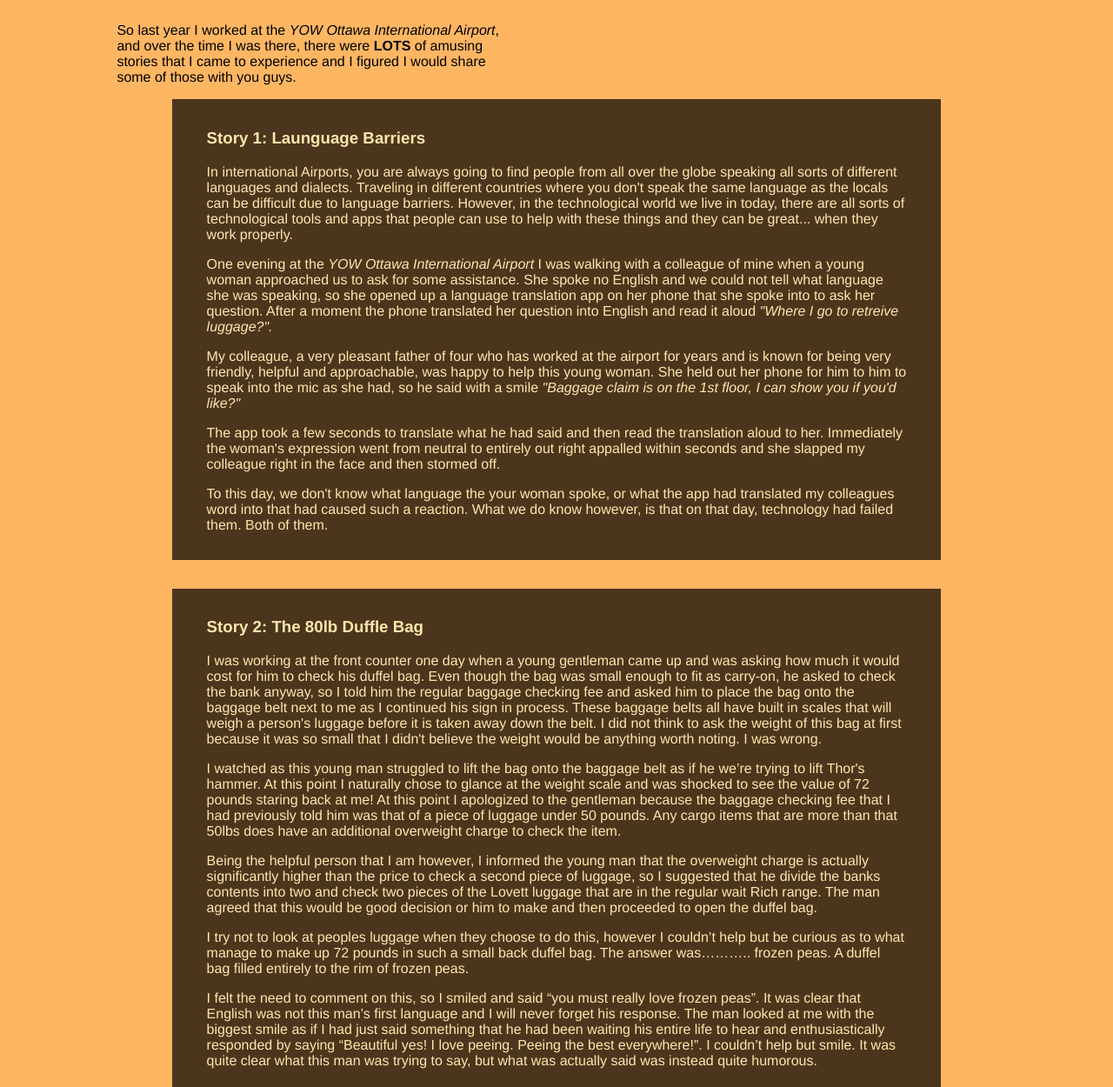
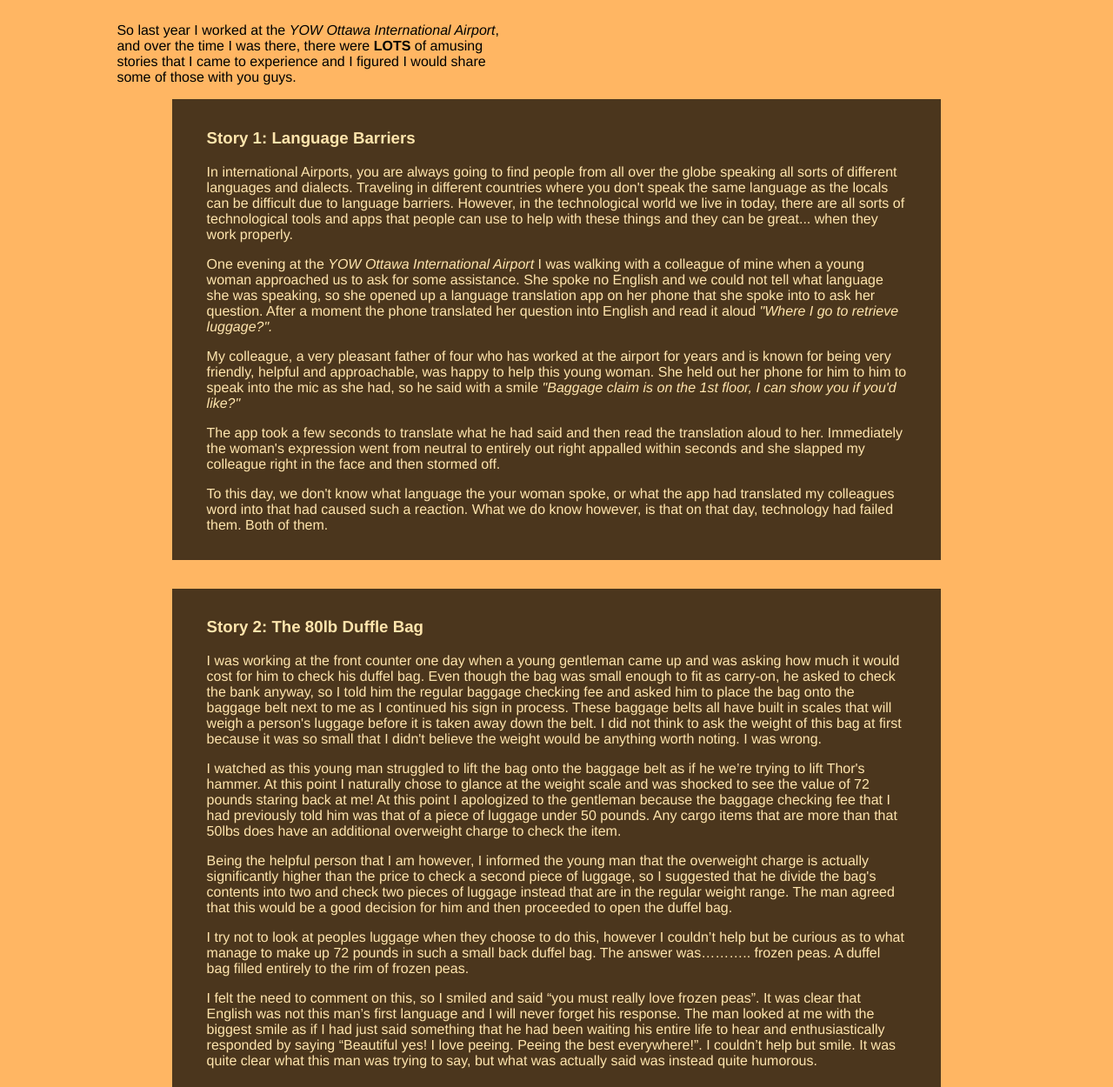
Before and after one commit to deannanishi/AirportStories, a plain HTML site: page index.html in a window 1280 px wide. Shown: the part 288-1538 px from the top of the page at 87% size. Drawn offline with Linux system fonts and the light colour scheme.

Commit message:
Update index.html

```diff
--- a/index.html
+++ b/index.html
@@ -14,11 +14,11 @@
 			<p class="text_format1">So last year I worked at the <em>YOW Ottawa International Airport</em>, and over the time I was there, there were <strong>LOTS</strong> of amusing stories that I came to experience and I figured I would share some of those with you guys.</p>
 
 			<div class="behind_text_box">
-				<h3>Story 1: Launguage Barriers</h3>
+				<h3>Story 1: Language Barriers</h3>
 
 				<p class="text_format2">In international Airports, you are always going to find people from all over the globe speaking all sorts of different languages and dialects. Traveling in different countries where you don't speak the same language as the locals can be difficult due to language barriers. However, in the technological world we live in today, there are all sorts of technological tools and apps that people can use to help with these things and they can be great... when they work properly.</p>
 
-				<p class="text_format2">One evening at the <em>YOW Ottawa International Airport</em> I was walking with a colleague of mine when a young woman approached us to ask for some assistance. She spoke no English and we could not tell what language she was speaking, so she opened up a language translation app on her phone that she spoke into to ask her question. After a moment the phone translated her question into English and read it aloud <em>"Where I go to retreive luggage?".</em></p>
+				<p class="text_format2">One evening at the <em>YOW Ottawa International Airport</em> I was walking with a colleague of mine when a young woman approached us to ask for some assistance. She spoke no English and we could not tell what language she was speaking, so she opened up a language translation app on her phone that she spoke into to ask her question. After a moment the phone translated her question into English and read it aloud <em>"Where I go to retrieve luggage?".</em></p>
 
 				<p class="text_format2">My colleague, a very pleasant father of four who has worked at the airport for years and is known for being very friendly, helpful and approachable, was happy to help this young woman. She held out her phone for him to him to speak into the mic as she had, so he said with a smile <em>"Baggage claim is on the 1st floor, I can show you if you'd like?"</em></p>
 
@@ -34,7 +34,7 @@
 
 				<p class="text_format2">I watched as this young man struggled to lift the bag onto the baggage belt as if he we’re trying to lift Thor's hammer. At this point I naturally chose to glance at the weight scale and was shocked to see the value of 72 pounds staring back at me! At this point I apologized to the gentleman because the baggage checking fee that I had previously told him was that of a piece of luggage under 50 pounds. Any cargo items that are more than that 50lbs does have an additional overweight charge to check the item. </p>
 
-				<p class="text_format2">Being the helpful person that I am however, I informed the young man that the overweight charge is actually significantly higher than the price to check a second piece of luggage, so I suggested that he divide the banks contents into two and check two pieces of the Lovett luggage that are in the regular wait Rich range. The man agreed that this would be good decision or him to make and then proceeded to open the duffel bag. </p>
+				<p class="text_format2">Being the helpful person that I am however, I informed the young man that the overweight charge is actually significantly higher than the price to check a second piece of luggage, so I suggested that he divide the bag's contents into two and check two pieces of luggage instead that are in the regular weight range. The man agreed that this would be a good decision for him and then proceeded to open the duffel bag. </p>
 
 				<p class="text_format2">I try not to look at peoples luggage when they choose to do this, however I couldn’t help but be curious as to what manage to make up 72 pounds in such a small back duffel bag. The answer was……….. frozen peas. A duffel bag filled entirely to the rim of frozen peas. </p>
 
```
